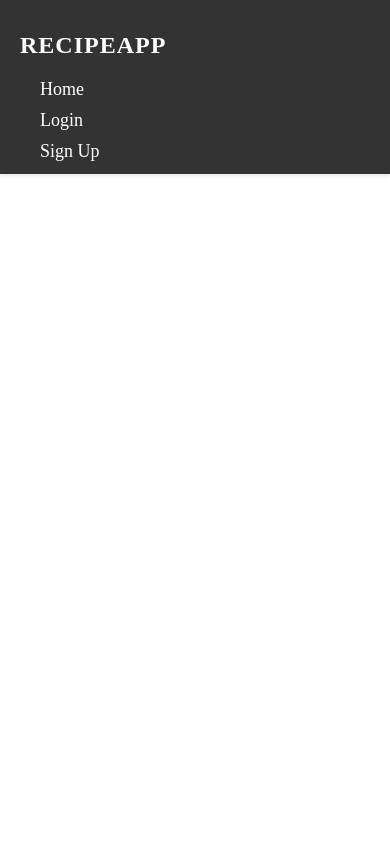
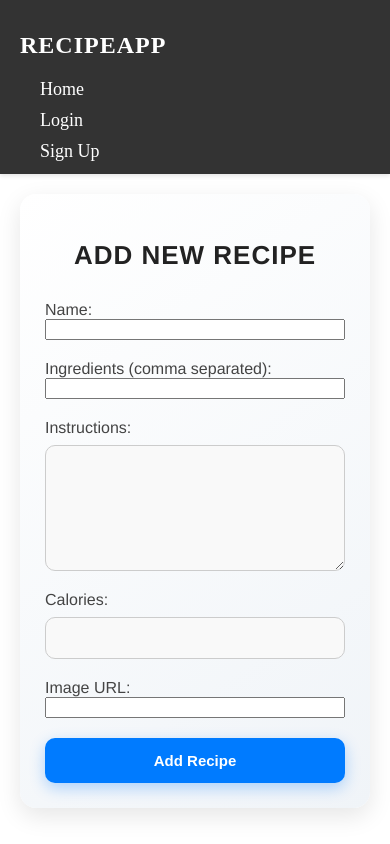
Before and after one commit to mahiawasthi23/Food-recipe-frontend, a React (Vite) app: page /recipes/new in a window 390 px wide. Built offline with nearby package versions, Linux system fonts and the light colour scheme.

Commit message:
add RecipeForm for add Recipe and Edit Recipe

```diff
--- a/src/App.jsx
+++ b/src/App.jsx
@@ -3,6 +3,7 @@ import Navbar from "./Components/Navbar";
 import Login from "./pages/Login";
 import Signup from "./pages/Signup";
 import Dashboard from "./pages/Dashboard";
+import RecipeForm from "./pages/RecipeForm";
 import { AuthProvider, useAuth } from "./context/AuthContext";
 
 function App() {
@@ -15,6 +16,8 @@ function App() {
           <Route path="/login" element={<Login />} />
           <Route path="/signup" element={<Signup />} />
           <Route path="/dashboard" element={<PrivateRoute />} />
+          <Route path="/recipes/new" element={<RecipeForm/>}/>
+          <Route path="/recipes/:id/edit" element={<RecipeForm />} />
         </Routes>
       </Router>
     </AuthProvider>
--- a/src/pages/Dashboard.jsx
+++ b/src/pages/Dashboard.jsx
@@ -14,7 +14,6 @@ export default function Dashboard() {
   const [loading, setLoading] = useState(true);
   const [error, setError] = useState("");
   const [feedOpen, setFeedOpen] = useState(false);
-
 
   const [query, setQuery] = useState("");
   const [sortBy, setSortBy] = useState("createdAt_desc");
@@ -54,8 +53,6 @@ export default function Dashboard() {
 
   const meId = user?._id || user?.id;
   const isFavoritedByMe = (r) => Array.isArray(r.favorites) && meId ? r.favorites.includes(meId) : false;
-  const favCount = (r) => (Array.isArray(r.favorites) ? r.favorites.length : 0);
-
 
   const stats = useMemo(() => {
     const totalRecipes = recipes.length;
@@ -96,7 +93,6 @@ export default function Dashboard() {
     return list;
   }, [recipes, query, sortBy, onlyFavMine]);
 
-
   const patchRecipe = async (id, body) => {
     console.log("PATCH request with ID:", id);
     const res = await fetch(`${API_BASE}/api/recipes/${id}`, {
@@ -111,7 +107,6 @@ const patchRecipe = async (id, body) => {
     return res.json();
   };
 
-
   const deleteRecipe = async (id) => {
     const res = await fetch(`${API_BASE}/api/recipes/${id}`, {
       method: "DELETE",
@@ -125,7 +120,18 @@ const patchRecipe = async (id, body) => {
     console.log("Toggle Shared Recipe:", recipe._id);
     try {
       const updated = await patchRecipe(recipe._id, { shared: !recipe.shared });
+
+
       setRecipes((prev) => prev.map((r) => (r._id === recipe._id ? { ...r, ...updated } : r)));
+
+      setPublicFeed((prev) => {
+        if (updated.shared) {
+          if (!prev.find((r) => r._id === updated._id)) return [...prev, updated];
+          return prev;
+        } else {
+          return prev.filter((r) => r._id !== updated._id);
+        }
+      });
     } catch (e) {
       alert(e.message || "Could not update shared");
     }
@@ -145,6 +151,7 @@ const patchRecipe = async (id, body) => {
     try {
       await deleteRecipe(recipe._id);
       setRecipes((prev) => prev.filter((r) => r._id !== recipe._id));
+      setPublicFeed((prev) => prev.filter((r) => r._id !== recipe._id));
     } catch (e) {
       alert(e.message || "Could not delete");
     }
@@ -210,6 +217,8 @@ const patchRecipe = async (id, body) => {
     </div>
   );
 }
+
+
 
 function Header({ stats, user, onAdd }) {
   const { totalRecipes, totalCalories, avgCalories, sharedCount, myFavsCount } = stats;
--- /dev/null
+++ b/src/pages/RecipeForm.css
@@ -0,0 +1,112 @@
+.form-wrap {
+  max-width: 600px;
+  margin: 40px auto;
+  padding: 30px 25px;
+  background: linear-gradient(145deg, #ffffff, #f0f4f8);
+  box-shadow: 0 8px 25px rgba(0, 0, 0, 0.1);
+  border-radius: 16px;
+  font-family: 'Helvetica', 'Arial', sans-serif;
+  transition: all 0.3s ease-in-out;
+}
+
+.form-wrap:hover {
+  transform: translateY(-3px);
+  box-shadow: 0 12px 30px rgba(0, 0, 0, 0.15);
+}
+
+.form-wrap h2 {
+  text-align: center;
+  margin-bottom: 30px;
+  font-size: 30px;
+  color: #222;
+  text-transform: uppercase;
+  letter-spacing: 1px;
+}
+
+form {
+  display: flex;
+  flex-direction: column;
+  gap: 20px;
+}
+
+label {
+  display: flex;
+  flex-direction: column;
+  font-weight: 500;
+  color: #444;
+  font-size: 16px;
+}
+
+input[type="text"],
+input[type="number"],
+textarea {
+  margin-top: 8px;
+  padding: 12px 15px;
+  font-size: 15px;
+  border: 1px solid #ccc;
+  border-radius: 10px;
+  transition: all 0.3s ease-in-out;
+  background-color: #f9f9f9;
+}
+
+input[type="text"]:focus,
+input[type="number"]:focus,
+textarea:focus {
+  border-color: #007bff;
+  box-shadow: 0 0 8px rgba(0, 123, 255, 0.3);
+  outline: none;
+  background-color: #fff;
+}
+
+textarea {
+  resize: vertical;
+  min-height: 100px;
+  font-family: inherit;
+}
+
+button[type="submit"] {
+  padding: 14px 22px;
+  background-color: #007bff;
+  color: #fff;
+  font-size: 16px;
+  font-weight: 600;
+  border: none;
+  border-radius: 10px;
+  cursor: pointer;
+  transition: all 0.3s ease-in-out;
+  box-shadow: 0 5px 15px rgba(0, 123, 255, 0.3);
+}
+
+button[type="submit"]:hover {
+  background-color: #0056b3;
+  transform: translateY(-2px);
+  box-shadow: 0 8px 20px rgba(0, 86, 179, 0.4);
+}
+
+
+input::placeholder,
+textarea::placeholder {
+  color: #999;
+  font-style: italic;
+}
+
+@media (max-width: 768px) {
+  .form-wrap {
+    margin: 20px;
+    padding: 25px;
+  }
+
+  .form-wrap h2 {
+    font-size: 26px;
+  }
+
+  input[type="text"],
+  input[type="number"],
+  textarea {
+    font-size: 14px;
+  }
+
+  button[type="submit"] {
+    font-size: 15px;
+  }
+}
--- /dev/null
+++ b/src/pages/RecipeForm.jsx
@@ -0,0 +1,94 @@
+import React, { useEffect, useState } from "react";
+import { useNavigate, useParams } from "react-router-dom";
+import './RecipeForm.css';
+
+const API_BASE = "https://recipe-app-backend-2-23l5.onrender.com";
+
+export default function RecipeForm() {
+  const navigate = useNavigate();
+  const { id } = useParams(); // recipe id
+  const token = localStorage.getItem("token");
+
+  const [name, setName] = useState("");
+  const [ingredients, setIngredients] = useState("");
+  const [instructions, setInstructions] = useState("");
+  const [calories, setCalories] = useState("");
+  const [image, setImage] = useState("");
+
+  // Fetch recipe data if editing
+  useEffect(() => {
+    if (!id) return; // Add mode
+    const fetchRecipe = async () => {
+      try {
+        const res = await fetch(`${API_BASE}/api/recipes/${id}`, {
+          headers: { Authorization: `Bearer ${token}` },
+        });
+        if (!res.ok) throw new Error("Failed to fetch recipe");
+        const data = await res.json();
+        setName(data.name || "");
+        setIngredients((data.ingredients || []).join(", "));
+        setInstructions(data.instructions || "");
+        setCalories(data.calories || "");
+        setImage(data.image || "");
+      } catch (err) {
+        alert(err.message);
+      }
+    };
+    fetchRecipe();
+  }, [id, token]);
+
+  const handleSubmit = async (e) => {
+    e.preventDefault();
+    try {
+      const method = id ? "PATCH" : "POST"; // edit or add
+      const url = id ? `${API_BASE}/api/recipes/${id}` : `${API_BASE}/api/recipes`;
+      const res = await fetch(url, {
+        method,
+        headers: {
+          "Content-Type": "application/json",
+          Authorization: `Bearer ${token}`,
+        },
+        body: JSON.stringify({
+          name,
+          ingredients: ingredients.split(",").map((i) => i.trim()),
+          instructions,
+          calories,
+          image,
+        }),
+      });
+      if (!res.ok) throw new Error(id ? "Failed to update recipe" : "Failed to add recipe");
+      navigate("/dashboard");
+    } catch (err) {
+      alert(err.message);
+    }
+  };
+
+  return (
+    <div className="form-wrap">
+      <h2>{id ? "Edit Recipe" : "Add New Recipe"}</h2>
+      <form onSubmit={handleSubmit}>
+        <label>
+          Name:
+          <input value={name} onChange={(e) => setName(e.target.value)} required />
+        </label>
+        <label>
+          Ingredients (comma separated):
+          <input value={ingredients} onChange={(e) => setIngredients(e.target.value)} required />
+        </label>
+        <label>
+          Instructions:
+          <textarea value={instructions} onChange={(e) => setInstructions(e.target.value)} required />
+        </label>
+        <label>
+          Calories:
+          <input type="number" value={calories} onChange={(e) => setCalories(e.target.value)} />
+        </label>
+        <label>
+          Image URL:
+          <input value={image} onChange={(e) => setImage(e.target.value)} />
+        </label>
+        <button type="submit">{id ? "Update Recipe" : "Add Recipe"}</button>
+      </form>
+    </div>
+  );
+}
```
Lines whose indentation alone changed are shown as unchanged.
